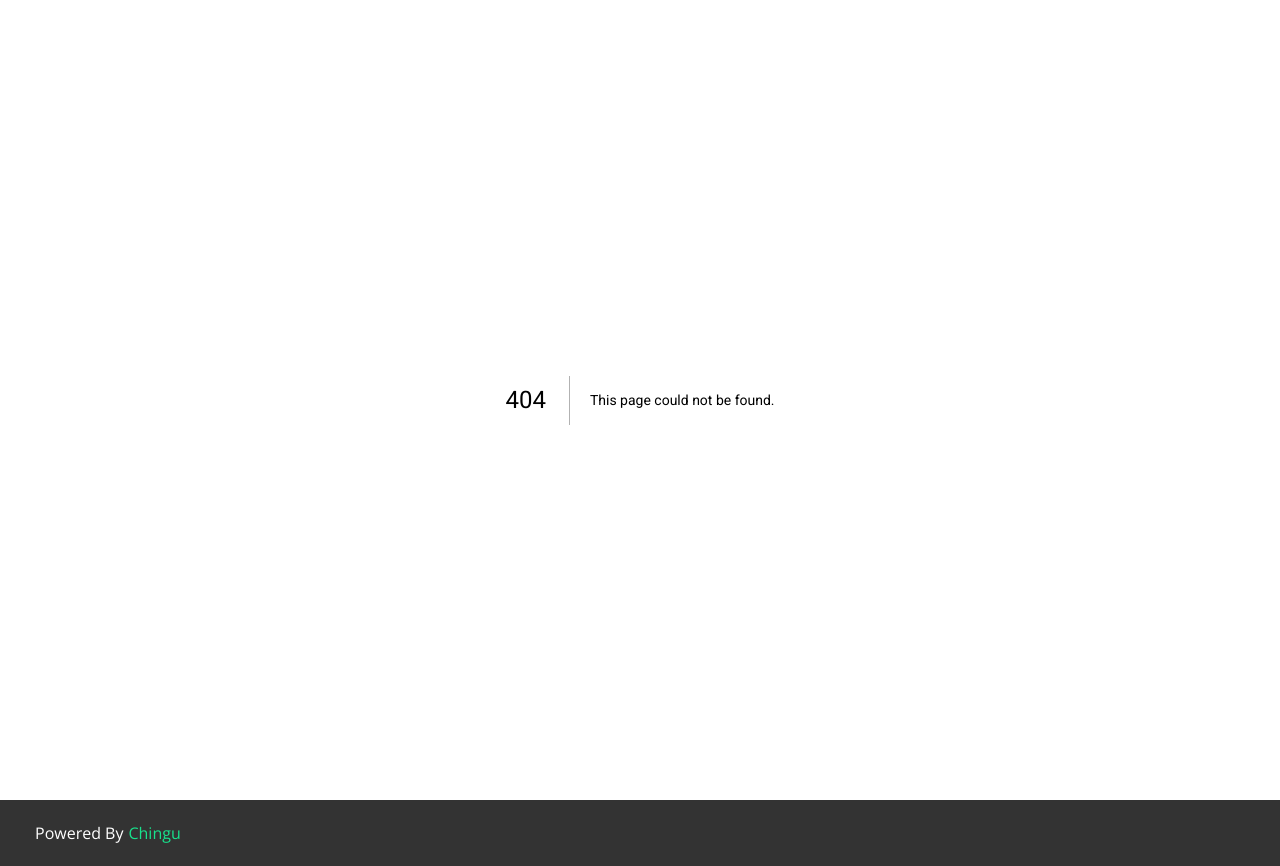
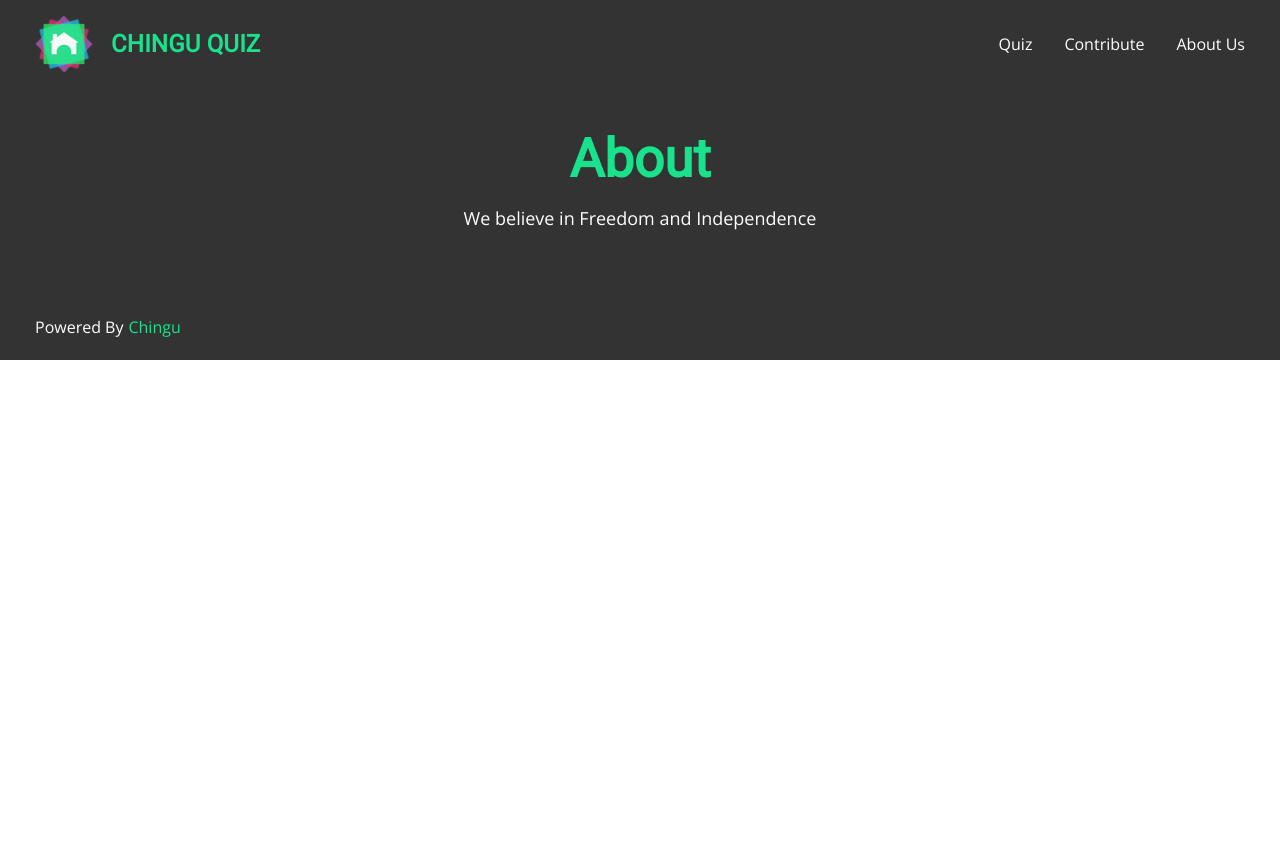
Before and after one commit to chingu-voyages/moonshot-chingu-quiz, a Next.js app in the folder client/: page /about in a window 1280 px wide. Before the commit this address had no page. After the commit the page ends 800 px from the top, so only its background shows below. Built offline with nearby package versions, Linux system fonts and the light colour scheme.

Commit message:
#82 add basic about page

```diff
--- /dev/null
+++ b/client/pages/about.js
@@ -0,0 +1,45 @@
+import React from "react";
+import styled from "styled-components";
+import { breakpoint } from "../frontend-config";
+
+import Header from "../components/header/Header";
+
+import { Heading1, TextBody } from "../components/shared/styles";
+
+const Section = styled.div`
+  text-align: center;
+  background: ${props => props.theme.colors.grey};
+  padding: 35px 75px 38px;
+
+  @media (min-width: ${breakpoint("lg")}) {
+    padding: 40px 75px 62px;
+  }
+`;
+
+const Title = styled(Heading1)`
+  font-size: 31px;
+  color: ${props => props.theme.colors.midGreen};
+  margin-bottom: 2px;
+
+  @media (min-width: ${breakpoint("lg")}) {
+    margin-bottom: 12px;
+    font-size: 53px;
+  }
+`;
+
+const Subtext = styled(TextBody)`
+  color: ${props => props.theme.colors.light};
+`;
+
+const About = () => {
+  return (
+    <Section>
+      <Title>About</Title>
+      <Subtext>We believe in Freedom and Independence</Subtext>
+    </Section>
+  );
+};
+
+About.Header = Header;
+
+export default About;
```
